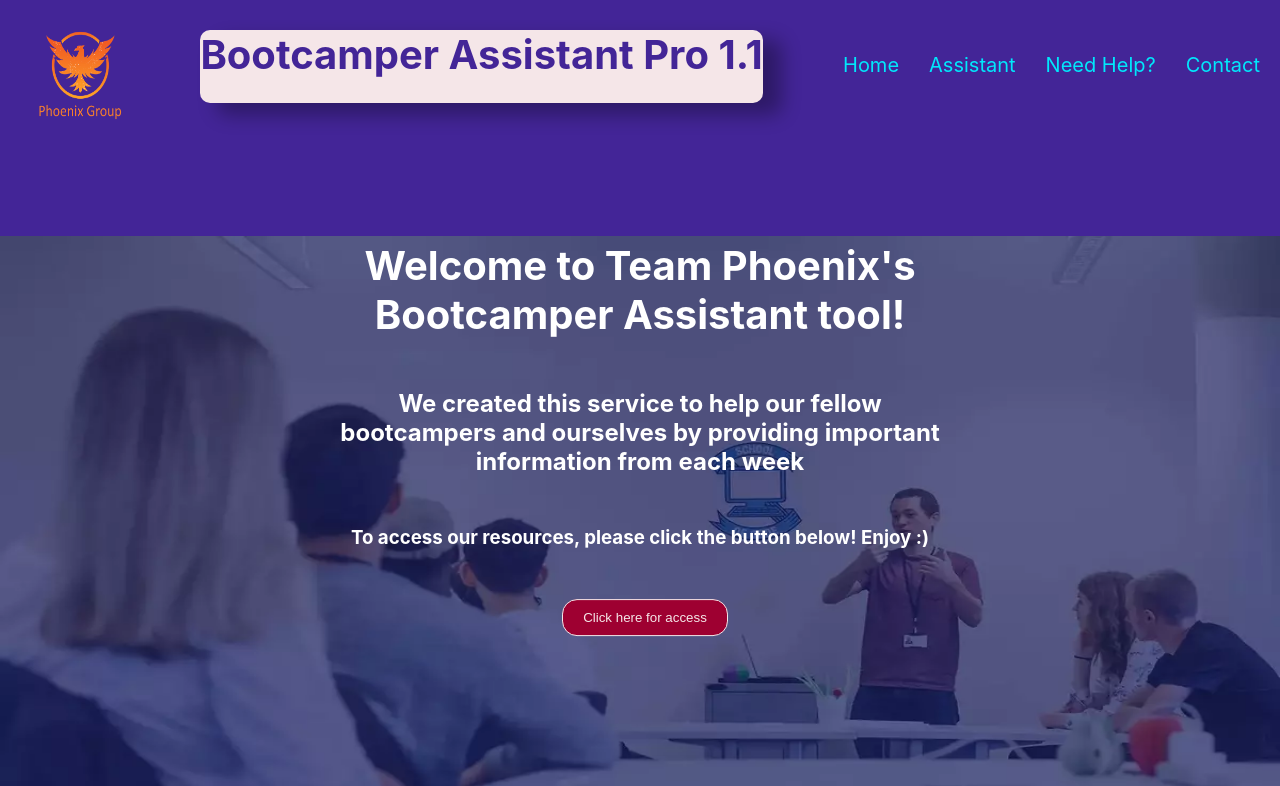
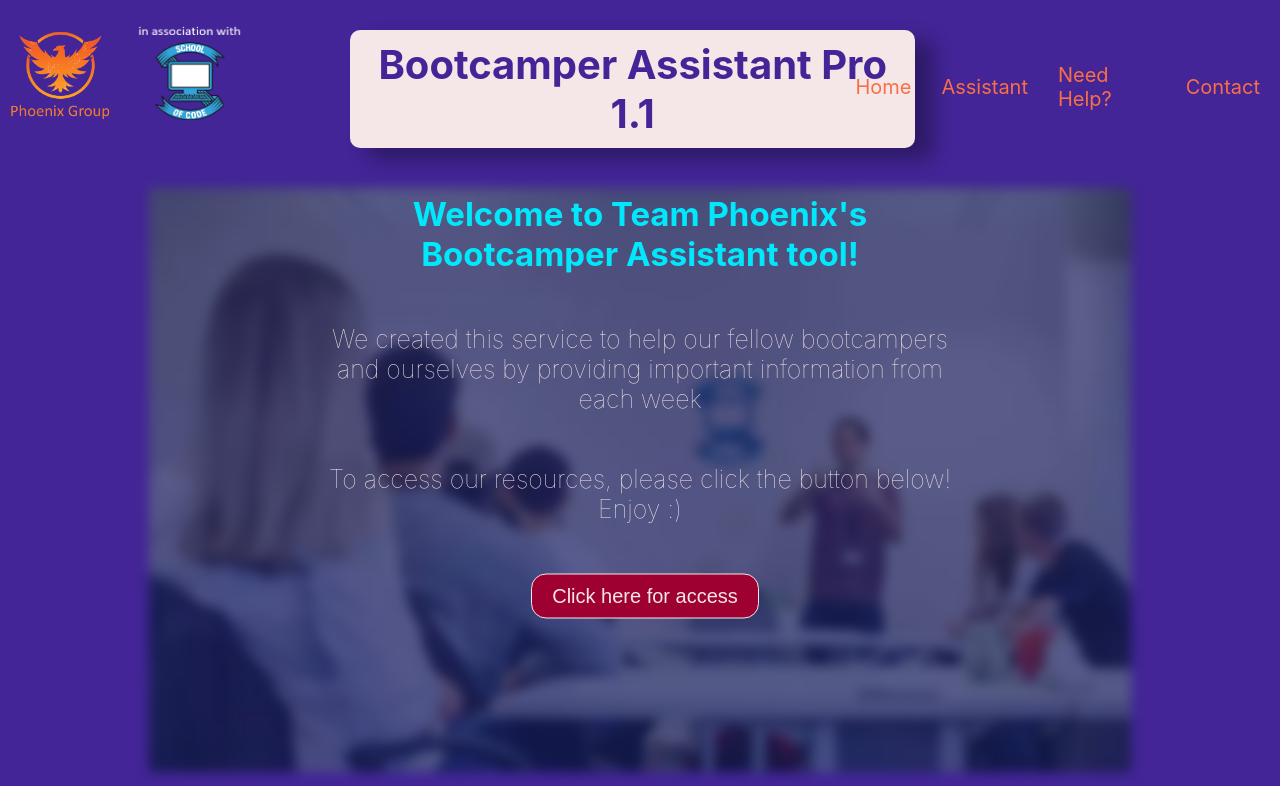
Before and after one commit to SchoolOfCode/w9_frontend-project-team-phoenix, a React (Create React App) app in the folder my-app/: page /home in a window 1280 px wide. Shown: the top 786 px of the page. Built offline with nearby package versions, Linux system fonts and the light colour scheme.

Commit message:
Style Updates to pages

```diff
--- a/my-app/src/Components/App/App.css
+++ b/my-app/src/Components/App/App.css
@@ -18,7 +18,7 @@
     --header-size: 24px;
     --main-text-size: 18px;
     --border-radius: 10px;
-  }
+}
 
 body {
     background: var(--background-colour);
@@ -26,51 +26,50 @@ body {
 
 .top {
     display: flex;
-    justify-content: space-between;
+    justify-content:space-evenly;
 }
 
 .links {
-
     display: flex;
     justify-content: space-between;
-    display: flex;
     align-items: center;
 }
-
-
-
 .header-content {
     display: flex;
-    justify-content: space-between;
 }
 
 .logo {
-  display: flex;
-  width: 100px;
-  height: 100px;
-  align-items: center;
-  margin-top: 30px;
-  margin-left: 30px;
+    display: flex;
+    width: 120px;
+    height: 100px;
+    align-items: center;
+    margin-top: 30px;
+    margin-left: 0px;
 }
 
-.header-box {
-
+.soclogo {
     display: flex;
-    justify-content: center;
+    width: 120px;
+    height: 100px;
+    align-items: center;
+    margin-top: 20px;
+    margin-left: 10px;
 }
 
 .header {
     display: flex;
     background-color: var(--light-colour);
+    padding: 10px;
     border-radius: 10px;
     color: var(--content-text-colour);
-    text-align: center;
+    margin-left: 100px;
+    margin-right: -70px;
     box-shadow: 18px 11px 19px 1px rgba(0,0,0,0.32);
     margin-top: 30px;
 }
 
 .help-link {
-    color:  var(--link-colour);
+    color:  var(--container-link-colour);
     display: flex;
     justify-content: center;
     font-size: 20px;
@@ -138,13 +137,13 @@ body {
 
 .section-heading {
     margin-top: -20px;
-    font-size: 28px;
+    font-size: 35px;
     color: var(--content-text-colour);
 }
 
 .docs-content-title {
     margin-top: -20px;
-    font-size: 22px;
+    font-size: 32px;
 }
 
 .docs-content-name {
@@ -154,13 +153,14 @@ body {
 
 .docs-content {
     color: var(--content-text-colour);
-    font-size: 15px;
+    font-size: 20px;
 }
 
 .docs-link {
     text-decoration: none;
     font-weight: bold;
     color: var(--container-link-colour);
+    font-size: 20px;
 }
 
 .footercontainer {
@@ -169,8 +169,9 @@ body {
 }
 
 .footer {
+    background-color: var(--content-text-colour);
     align-self: flex-end;
-    bottom: 0;
+    padding-bottom: 10px;
     width: 100%;
 
     display: flex;
@@ -181,12 +182,17 @@ body {
 
 .copyright {
     font-size: 18px;
-    font-weight: bold;
+    font-weight: 100;
     color: var(--light-colour);
 }
 
 a {
     color: var(--link-colour);
+    text-decoration: none;
+}
+
+a:hover {
+    color: black;
     text-decoration: none;
 }
 
@@ -198,7 +204,6 @@ a {
     border-radius: 5px;
 }
 
-
 .social {
     margin-left: 20px;
     color: var(--link-colour);
--- a/my-app/src/Components/Contact/contact.css
+++ b/my-app/src/Components/Contact/contact.css
@@ -7,7 +7,7 @@
 */
 .contact-header {
     border-top: 5px #F5E6E8;
-    margin-top: 60px;
+    margin-top: 20px;
     padding: 15px;
     text-align: center;
     color: white;
@@ -52,6 +52,18 @@
     flex-direction: column;
     margin-left: 150px;
     margin-right: 150px;
+    font-size: 20px;
     font-weight: 100;
+}
 
+
+.contact-text-2nd {
+    margin-top: 10px;
+    color: white;
+    display: flex;
+    flex-direction: column;
+    margin-left: 150px;
+    margin-right: 150px;
+    font-size: 20px;
+    font-weight: 100;
 }
--- a/my-app/src/Components/Contact/index.js
+++ b/my-app/src/Components/Contact/index.js
@@ -8,7 +8,7 @@ export default function Contact(){
         <>
             <Header />
             <div className="contact-header">
-                <p className="contact-welcome">Welcome to the School of Code Bootcamper Assistant <strong>Contact Page</strong></p>
+                <p className="contact-welcome">Welcome to the Bootcamper Assistant <strong>Contact Page</strong></p>
             </div>
             <div className="contact-text">
                 <p>School of Code offers free intensive and flexible coding courses open to applicants of all backgrounds.</p>
@@ -37,8 +37,8 @@ export default function Contact(){
                     </div>
                 </div>
             </div>
-            <div className="contact-text">
-                <p>Remote Learning!<p></p>
+            <div className="contact-text-2nd">
+                <p><strong>Remote Learning!</strong></p><p>
                 Covid-19 hit us half way through our third bootcamp, and we had to immediately learn the ins and outs of learning remotely.
 
                 We spent the time exploring how to do it best, and we are now offering fully remote and blended courses.
--- /dev/null
+++ b/my-app/src/Components/Feedback/feedback.css
@@ -0,0 +1,4 @@
+.feedback-form {
+    margin-top: 30px;
+    margin-left: 760px;
+}
--- a/my-app/src/Components/Feedback/index.js
+++ b/my-app/src/Components/Feedback/index.js
@@ -1,10 +1,17 @@
 import Header from "../Header";
+import Footer from "../Footer";
+import "./feedback.css";
+import feedbackform from "../../Assets/feedback-form.png";
 
 export default function Feedback(){
     return(
         <>
-        <Header />
-        <h1>Feedback form</h1>
+            <Header />
+            <div className="contact-header">
+                <p className="contact-welcome">Welcome to the Bootcamper Assistant <strong>Feedback Page</strong></p>
+            </div>
+            <img className="feedback-form" src={feedbackform} alt="Feedback Form"></img>
+            <Footer />
         </>
     )
 }
--- a/my-app/src/Components/Header/index.js
+++ b/my-app/src/Components/Header/index.js
@@ -1,5 +1,6 @@
 import React from "react";
 import logo from "../../Assets/PhoenixLogo.png";
+import soclogo from "../../Assets/iaw-soc.png";
 
 //Header contains phoenix logo - img
 //Title
@@ -9,7 +10,8 @@ export default function Header(){
     return(
         <div className="top">
             <div className="header-content">
-                <img className="logo" src={logo} alt="Logo"></img>
+                <a href="http://localhost:3002/home"><img className="logo" src={logo} alt="Logo"></img></a>
+                <a href="https://schoolofcode.com"><img className="soclogo" src={soclogo} alt="socLogo"></img></a>
             </div>
             <div className="header-box">
                 <h1 className="header">Bootcamper Assistant Pro 1.1</h1>
--- a/my-app/src/Components/Help/index.css
+++ b/my-app/src/Components/Help/index.css
@@ -1,6 +1,7 @@
 h1 {
+    margin-top: 0px;
     text-align: center;
-    color: white;
+    color: var(--link-colour);
     font-size: 40px
 }
 
@@ -9,10 +10,10 @@ h1 {
 }
 
 .faq-question {
-    color: white;
+    color: var(--link-colour);
     cursor: pointer;
     padding: 30px 20px;
-    width: 60%;
+    width: 80%;
     border: none;
     outline: none;
     transition: 0.4s;
@@ -20,9 +21,15 @@ h1 {
 }
 
 .faqbody {
+    background-color: rgba(67, 51, 204, 0.55);
+    padding: 10px;
     color: white;
     margin: auto;
     padding: auto;
     width: 50%;
-    font-size: 20px
+    font-size: 20px;
+    font-weight: 100;
+    border-radius: 10px;
+    border: 1px solid white;
+    box-shadow: 18px 11px 19px 1px rgba(0,0,0,0.32);
 }
--- a/my-app/src/Components/Home/index.css
+++ b/my-app/src/Components/Home/index.css
@@ -1,11 +1,11 @@
 
 
 .Home-container{
-    margin-top: 2%;
+    margin-top: 1%;
     text-align: center;
     justify-content: center;
     width: 100vw;
-    height: 100vh;
+    height: 73vh;
     display: flex;
 }
 
@@ -16,20 +16,39 @@
     flex-direction: column;
 }
 
-.home-text{
-    color: white;
+.h1-home-text{
+    color: var(--link-colour);
     flex-direction: column;
     margin-bottom: 50px;
+    font-weight: bold;
+    font-size: 33px;
+}
+
+.h2-home-text{
+    color: var(--light-colour);
+    flex-direction: column;
+    margin-bottom: 50px;
+    font-weight: 100;
+    font-size: 25px;
+}
+
+.h3-home-text{
+    color: var(--light-colour);
+    flex-direction: column;
+    margin-bottom: 50px;
+    font-weight: 100;
+    font-size: 25px;
 }
 
 .home-image{
-    align-items: center;
-    width: 100vw;
-    height: 80%;
-    justify-content: center;
+    display: flex;
+    width: 100%;
+    height: 100%;
+    filter: blur(6px);
 }
+
 .centered {
-    margin-top: 2%;
+    margin-top: 0.5%;
     position: absolute;
     top: 50%;
     left: 50%;
@@ -40,6 +59,7 @@
     padding: 10px 20px 10px 20px;
     border-radius: 15px;
     margin-left: 10px;
+    font-size: 20px;
     background-color: var(--button-colour);
     color: var(--light-colour);
     border: 1px solid var(--light-colour);
@@ -47,6 +67,6 @@
 }
 
 .home-button:hover{
-    color: #5E0035;
+    color: black;
     text-decoration: none;
 }
--- a/my-app/src/Components/Home/index.js
+++ b/my-app/src/Components/Home/index.js
@@ -16,9 +16,9 @@ export default function Home(){
             <div className="text-container">
             <img className="home-image" src={pic} alt="Chris"></img>
                 <div class="centered">
-                <h1 className="home-text">Welcome to Team Phoenix's Bootcamper Assistant tool!</h1>
-                <h2 className="home-text">We created this service to help our fellow bootcampers and ourselves by providing important information from each week</h2>
-                <h3 className="home-text">To access our resources, please click the button below! Enjoy :)</h3>
+                <h1 className="h1-home-text">Welcome to Team Phoenix's Bootcamper Assistant tool!</h1>
+                <h2 className="h2-home-text">We created this service to help our fellow bootcampers and ourselves by providing important information from each week</h2>
+                <h3 className="h3-home-text">To access our resources, please click the button below! Enjoy :)</h3>
                 <a href="http://localhost:3002/Campers">
                     <button className="home-button">Click here for access</button>
                 </a>
--- a/my-app/src/Components/List/index.js
+++ b/my-app/src/Components/List/index.js
@@ -27,7 +27,6 @@ export default function List({ data }){
     }
 
 /*
-
 export default function List({ data }){
     if(data.contact_id === null){
         return(
@@ -56,6 +55,4 @@ export default function List({ data }){
     )
         }
 }
-
-
 */
```
Also changed, not shown: my-app/src/Components/Help/index.js (+5 -9 lines), my-app/src/Assets/feedback-form.png (added), my-app/src/Assets/iaw-soc.png (added).
